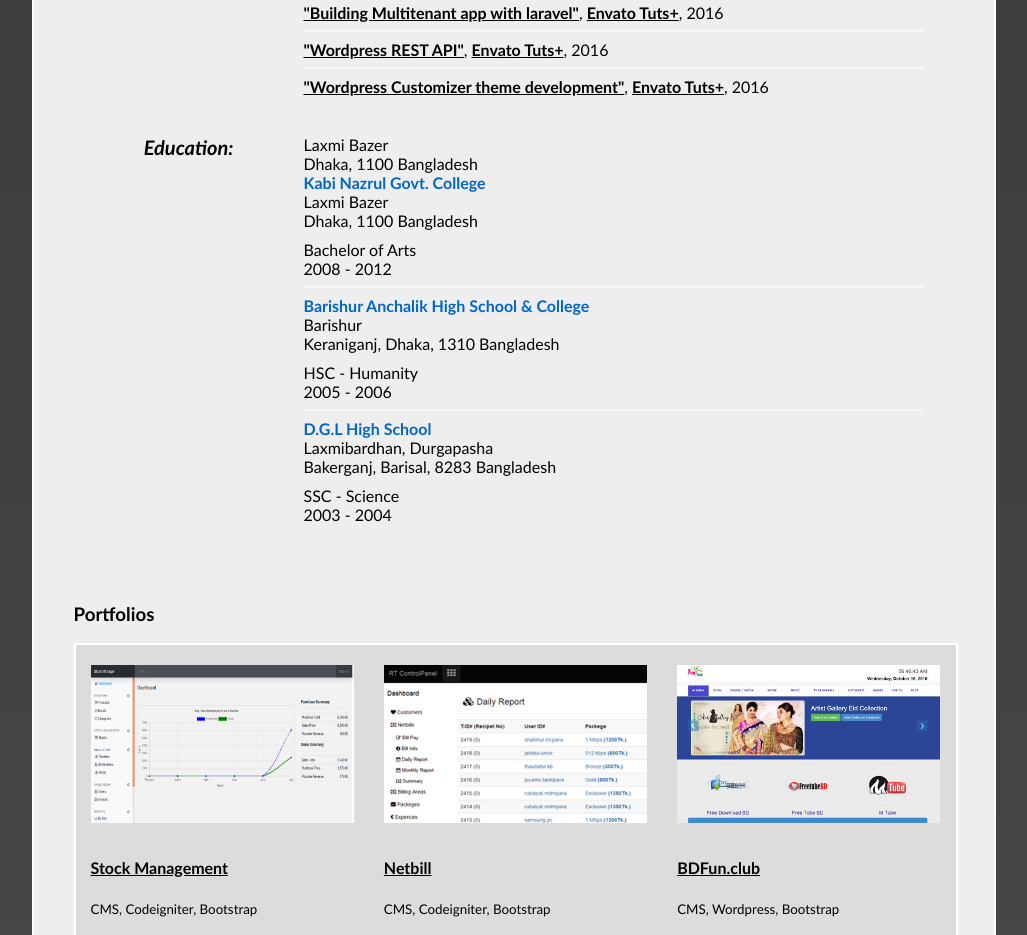
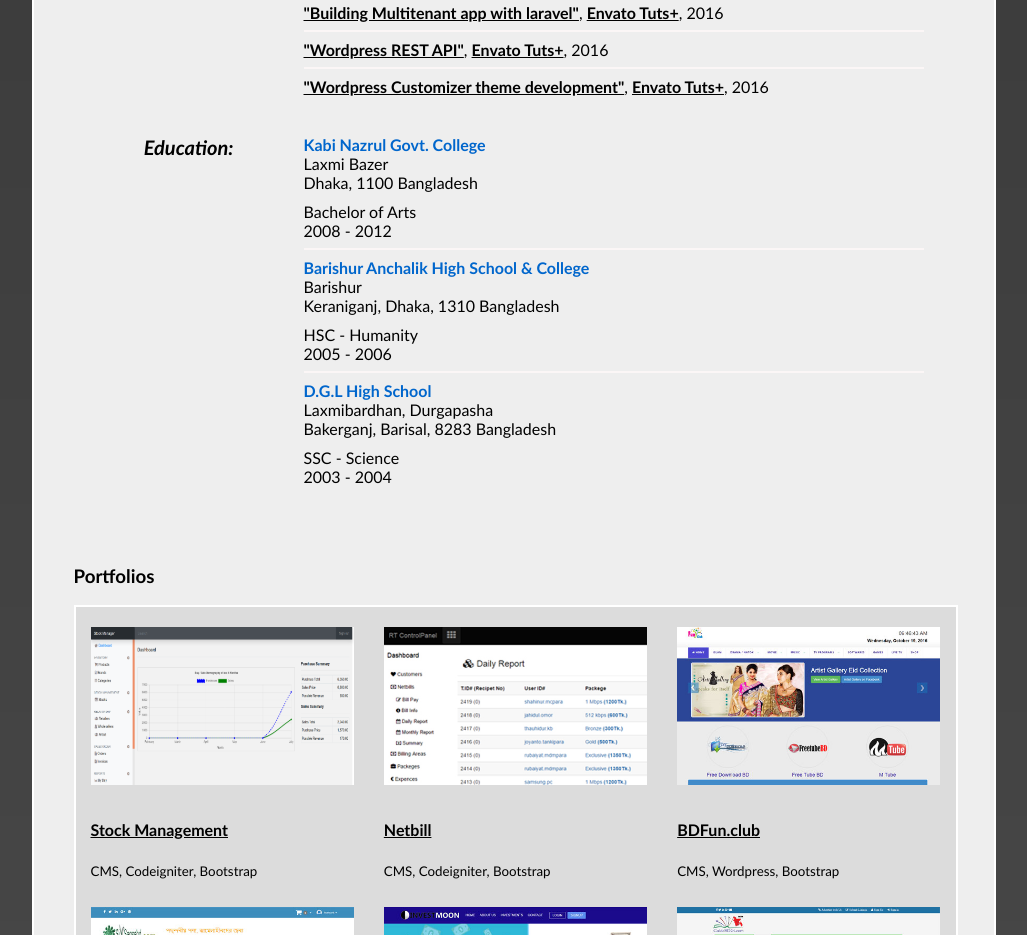
Before and after one commit to jewel-rana/jewel-rana.github.io, a plain HTML site: page index.html in a window 1280 px wide. Shown: the part 1949-2884 px from the top of the page, without its empty margins (126-1153 px from the left). Drawn offline with Linux system fonts and the light colour scheme.

Commit message:
update education

```diff
--- a/index.html
+++ b/index.html
@@ -298,17 +298,7 @@
 <dd>
 
 <section id="education">
-
 <div itemscope itemtype="http://schema.org/EducationalOrganization">
-
-<p class="bus1"><span itemprop="name"></span></p>
-
-<div itemprop="address" itemscope itemtype="http://schema.org/PostalAddress">
-<span itemprop="streetAddress">Laxmi Bazer</span>
-<br />
-<span itemprop="addressRegion">Dhaka</span>, <span itemprop="postalCode">1100</span>  <span itemprop="addressCountry">Bangladesh</span>
-</div>
-	<div itemscope itemtype="http://schema.org/EducationalOrganization">
 
 <p class="bus1"><span itemprop="name">Kabi Nazrul Govt. College</span></p>
 
```
